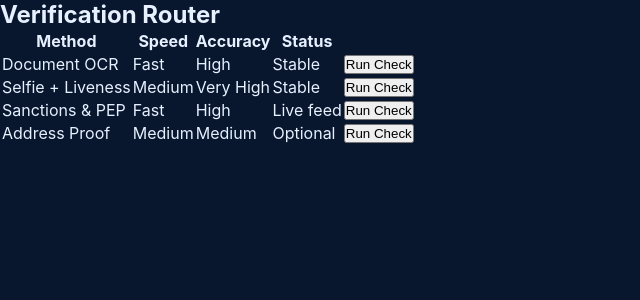
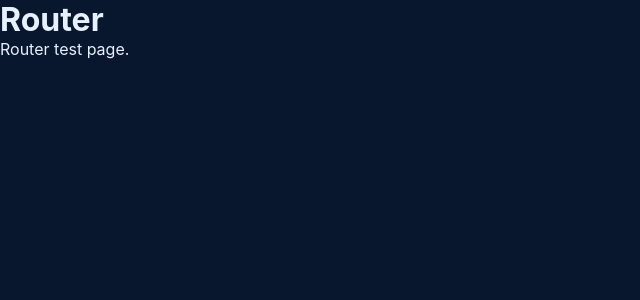
Before and after one commit to genio-ai/genio-os, a Next.js app: page /router in a window 1280 px wide. Shown: the top 300 px of the page, without its empty margins (0-640 px from the left). Built offline with nearby package versions, Linux system fonts and the light colour scheme.

Commit message:
Update router.js

```diff
--- a/pages/router.js
+++ b/pages/router.js
@@ -1,45 +1,9 @@
 // pages/router.js
-const rows = [
-  { method: "Document OCR", speed: "Fast", accuracy: "High", status: "Stable" },
-  { method: "Selfie + Liveness", speed: "Medium", accuracy: "Very High", status: "Stable" },
-  { method: "Sanctions & PEP", speed: "Fast", accuracy: "High", status: "Live feed" },
-  { method: "Address Proof", speed: "Medium", accuracy: "Medium", status: "Optional" },
-];
-
-export default function Router() {
+export default function RouterDemo() {
   return (
-    <main className="min-h-screen bg-[#0B1D3A] text-white p-6">
-      <section className="mx-auto max-w-5xl rounded-2xl bg-white/5 border border-white/10 p-6 shadow-xl">
-        <h2 className="text-3xl font-extrabold mb-4">Verification Router</h2>
-        <div className="overflow-hidden rounded-2xl border border-white/10">
-          <table className="w-full text-sm">
-            <thead className="bg-white/5">
-              <tr className="text-left">
-                <th className="p-3">Method</th>
-                <th className="p-3">Speed</th>
-                <th className="p-3">Accuracy</th>
-                <th className="p-3">Status</th>
-                <th className="p-3"></th>
-              </tr>
-            </thead>
-            <tbody>
-              {rows.map((r) => (
-                <tr key={r.method} className="border-t border-white/10">
-                  <td className="p-3">{r.method}</td>
-                  <td className="p-3">{r.speed}</td>
-                  <td className="p-3">{r.accuracy}</td>
-                  <td className="p-3">{r.status}</td>
-                  <td className="p-3">
-                    <button className="rounded-xl px-3 py-1 font-semibold bg-gradient-to-r from-[#27E38A] to-[#27D4F0] text-black">
-                      Run Check
-                    </button>
-                  </td>
-                </tr>
-              ))}
-            </tbody>
-          </table>
-        </div>
-      </section>
+    <main className="page container">
+      <h1 className="h1">Router</h1>
+      <p className="muted">Router test page.</p>
     </main>
   );
 }
```
